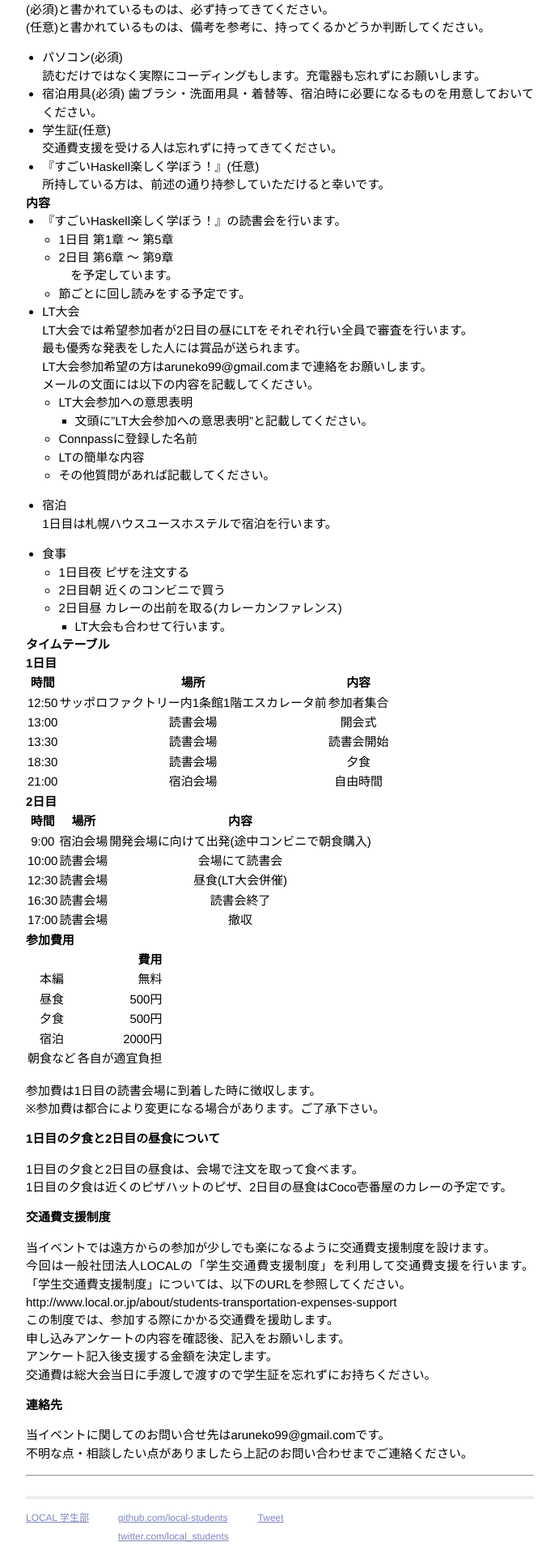
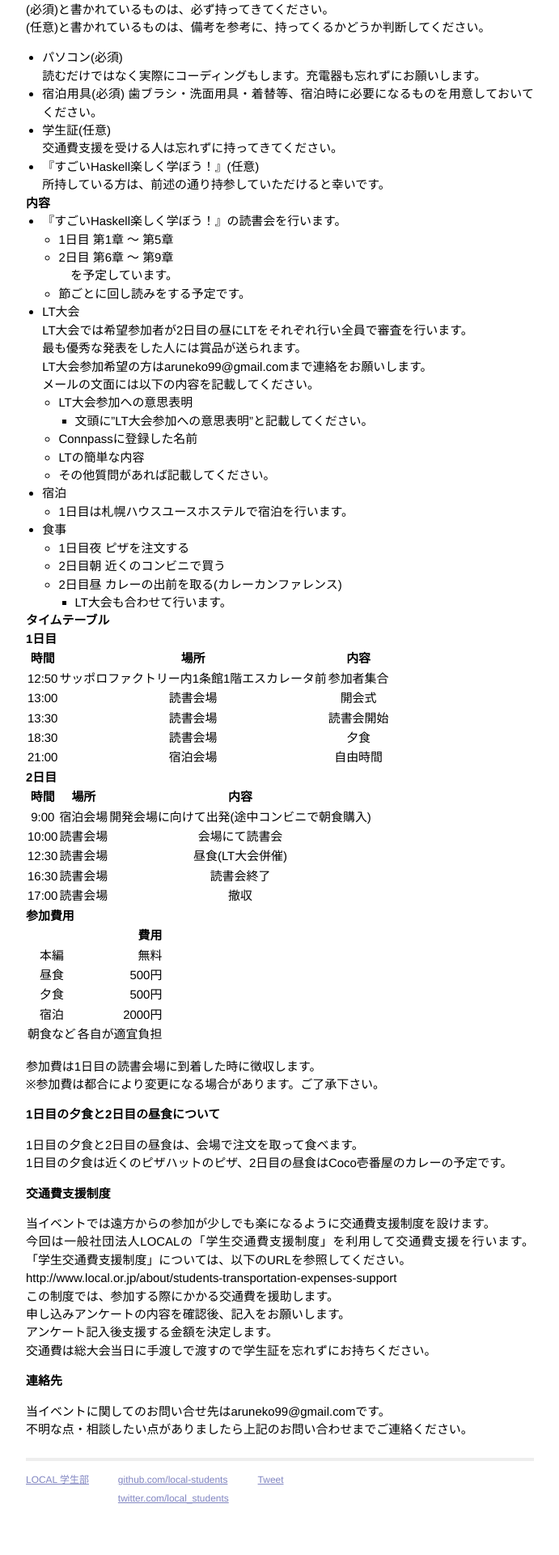
Before and after one commit to local-students/local-students.github.io, a Jekyll site: the page built from _posts/2015-08-04-localst15.markdown, in a window 1280 px wide. Shown: the part 1367-3287 px from the top of the page at 81% size, without its empty margins (294-985 px from the left). Built offline with Jekyll 4.4.1, drawn with Linux system fonts in a browser that asks for light colours; Markdown is read by kramdown in place of the engine named in the settings; comment, search, counter and statistics services are not loaded; after the commit the page ends 3240 px from its top, so only the background shows below that.

Commit message:
微修正

```diff
--- a/_posts/2015-08-04-localst15.markdown
+++ b/_posts/2015-08-04-localst15.markdown
@@ -87,7 +87,7 @@ LT大会参加希望の方はaruneko99@gmail.comまで連絡をお願いしま
     - その他質問があれば記載してください。
 
 - 宿泊
-  1日目は札幌ハウスユースホステルで宿泊を行います。
+	- 1日目は札幌ハウスユースホステルで宿泊を行います。
 
 - 食事
     - 1日目夜 ピザを注文する
@@ -132,10 +132,8 @@ LT大会参加希望の方はaruneko99@gmail.comまで連絡をお願いしま
 ※参加費は都合により変更になる場合があります。ご了承下さい。
 
 ###1日目の夕食と2日目の昼食について
-
 1日目の夕食と2日目の昼食は、会場で注文を取って食べます。
 1日目の夕食は近くのピザハットのピザ、2日目の昼食はCoco壱番屋のカレーの予定です。
-
 
 ###交通費支援制度
 当イベントでは遠方からの参加が少しでも楽になるように交通費支援制度を設けます。
@@ -150,5 +148,3 @@ http://www.local.or.jp/about/students-transportation-expenses-support
 ###連絡先
 当イベントに関してのお問い合せ先はaruneko99@gmail.comです。
 不明な点・相談したい点がありましたら上記のお問い合わせまでご連絡ください。
-
----------------------------------------------------------------------
```
